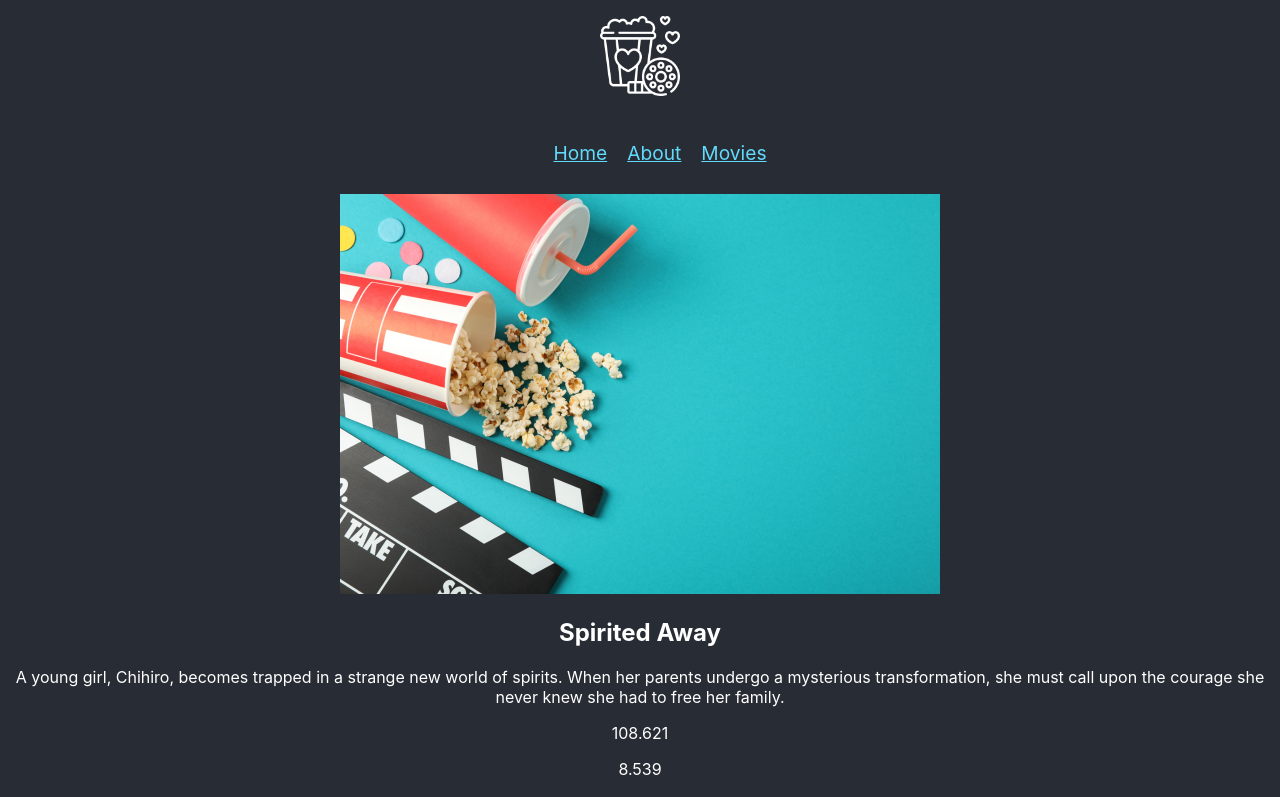
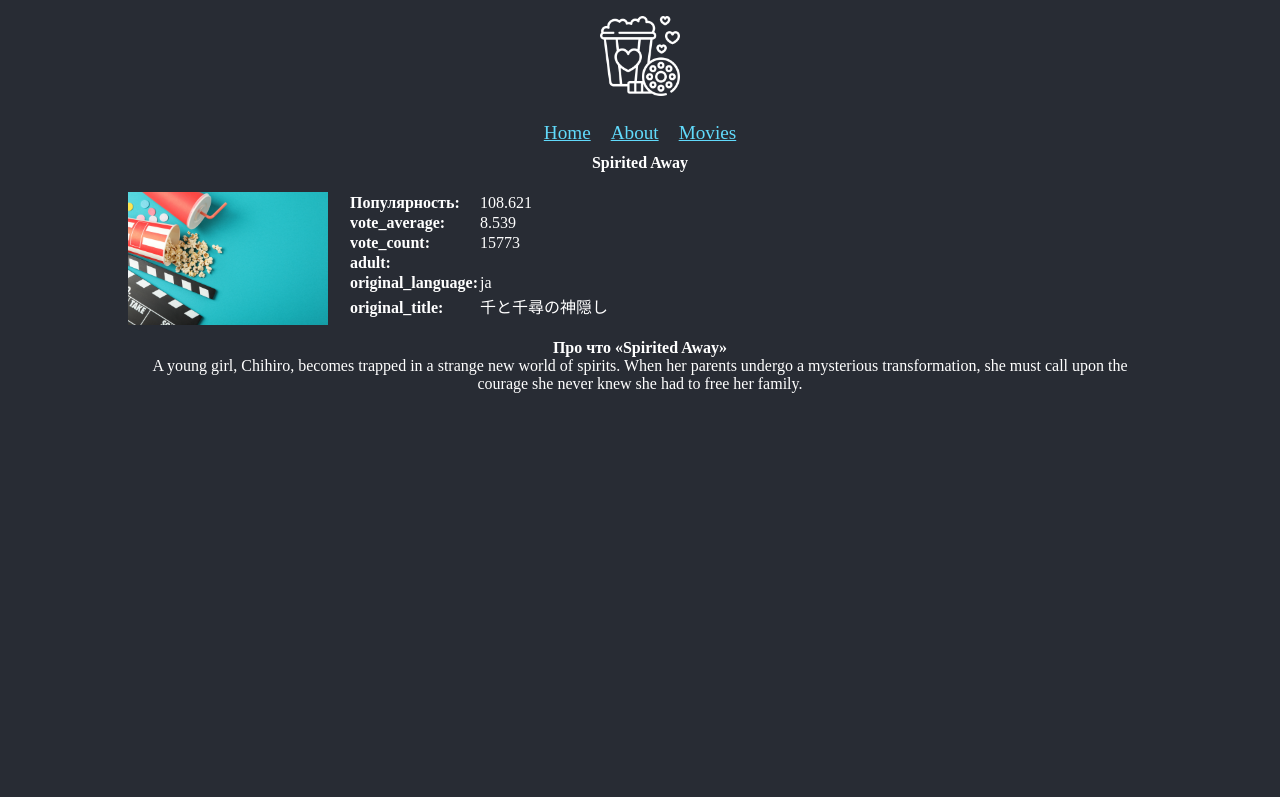
Before and after one commit to Lougles/movies-db-deep-react, a React (Create React App) app: page /movies/129 in a window 1280 px wide. Shown: the top 797 px of the page. Built offline with nearby package versions, Linux system fonts and the light colour scheme.

Commit message:
Added style to movie page

```diff
--- /dev/null
+++ b/src/features/Movies/MoviePage.module.scss
@@ -0,0 +1,45 @@
+@use '../../styles/shared';
+
+.container {
+  width: 1024px;
+  margin: 0 auto;
+
+  .movie_Infotable {
+    margin: 20px 0 10px;
+    display: flex;
+
+    .movie_Infotable_left {
+      width: 200px;
+
+      img {
+        width: 200px;
+        height: auto;
+      }
+    }
+    .movie_Infotable_right {
+      tr {
+        text-align: left;
+      }
+    }
+  }
+}
+
+@media (max-width: shared.$max-tablet-width) {
+  .container {
+    width: 768px;
+    margin: 0 auto;
+    img {
+      width: 250px;
+    }
+  }
+}
+
+@media (max-width: shared.$max-mobile-width) {
+  .container {
+    width: 200px;
+    margin: 0 auto;
+    img {
+      width: 180px;
+    }
+  }
+}
--- a/src/features/Movies/MoviesPage.tsx
+++ b/src/features/Movies/MoviesPage.tsx
@@ -1,20 +1,77 @@
 import {useParams} from "react-router-dom";
 import {movies} from "../../reducers/listOfMovie";
-
+import styles from './MoviePage.module.scss'
 export function MoviesPage () {
     const {id} = useParams();
     const findEl = movies.find(el => Number(el.id) === Number(id))
     return (
         <section>
-            <img src="/movie-thumb.png"/>
-            <h1>{findEl?.title}</h1>
-            <p>{findEl?.overview}</p>
-            <p>{findEl?.popularity}</p>
-            <p>{findEl?.vote_average}</p>
-            <p>{findEl?.vote_count}</p>
-            <p>{findEl?.adult}</p>
-            <p>{findEl?.original_language}</p>
-            <p>{findEl?.original_title}</p>
+            <div className={styles.container}>
+                <h1>{findEl?.title}</h1>
+                <div className={styles.movie_Infotable}>
+                    <div className={styles.movie_Infotable_left}>
+                        <img src="/movie-thumb.png"/>
+                    </div>
+                    <div className={styles.movie_Infotable_right}>
+                        <div style={{marginLeft: '20px'}}>
+                            <table>
+                                <tbody>
+                                    <tr>
+                                        <td>
+                                            <h2>Популярность:</h2>
+                                        </td>
+                                        <td>
+                                            <span>{findEl?.popularity}</span>
+                                        </td>
+                                    </tr>
+                                    <tr>
+                                        <td>
+                                            <h2>vote_average: </h2>
+                                        </td>
+                                        <td>
+                                            <span>{findEl?.vote_average}</span>
+                                        </td>
+                                    </tr>
+                                    <tr>
+                                        <td>
+                                            <h2>vote_count:</h2>
+                                        </td>
+                                        <td>
+                                            <span>{findEl?.vote_count}</span>
+                                        </td>
+                                    </tr>
+                                    <tr>
+                                        <td>
+                                            <h2>adult:</h2>
+                                        </td>
+                                        <td>
+                                            <span>{findEl?.adult}</span>
+                                        </td>
+                                    </tr>
+                                    <tr>
+                                        <td>
+                                            <h2>original_language:</h2>
+                                        </td>
+                                        <td>
+                                            <span>{findEl?.original_language}</span>
+                                        </td>
+                                    </tr>
+                                    <tr>
+                                        <td>
+                                            <h2>original_title:</h2>
+                                        </td>
+                                        <td>
+                                            <span>{findEl?.original_title}</span>
+                                        </td>
+                                    </tr>
+                                </tbody>
+                            </table>
+                        </div>
+                    </div>
+                </div>
+                <h1>Про что «{findEl?.title}»</h1>
+                <p>{findEl?.overview}</p>
+            </div>
         </section>
     )
 }
--- a/src/index.css
+++ b/src/index.css
@@ -1,13 +1,10 @@
-body {
+
+html, body, div, span, object, iframe, h1, h2, h3, h4, h5, h6, p, blockquote, pre, abbr, address, cite, code, del, dfn, em, img, ins, kbd, q, samp, small, strong, sub, sup, var, b, i, dl, dt, dd, ol, ul, li, fieldset, form, label, legend, table, caption, tbody, tfoot, thead, tr, th, td, article, aside, canvas, details, figcaption, figure, footer, header, hgroup, menu, nav, section, summary, time, mark, audio, video {
   margin: 0;
-  font-family: -apple-system, BlinkMacSystemFont, 'Segoe UI', 'Roboto', 'Oxygen',
-    'Ubuntu', 'Cantarell', 'Fira Sans', 'Droid Sans', 'Helvetica Neue',
-    sans-serif;
-  -webkit-font-smoothing: antialiased;
-  -moz-osx-font-smoothing: grayscale;
+  padding: 0;
+  border: 0;
+  outline: 0;
+  font-size: 100%;
+  vertical-align: baseline;
+  background: rgba(0, 0, 0, 0);
 }
-
-code {
-  font-family: source-code-pro, Menlo, Monaco, Consolas, 'Courier New',
-    monospace;
-}
```
